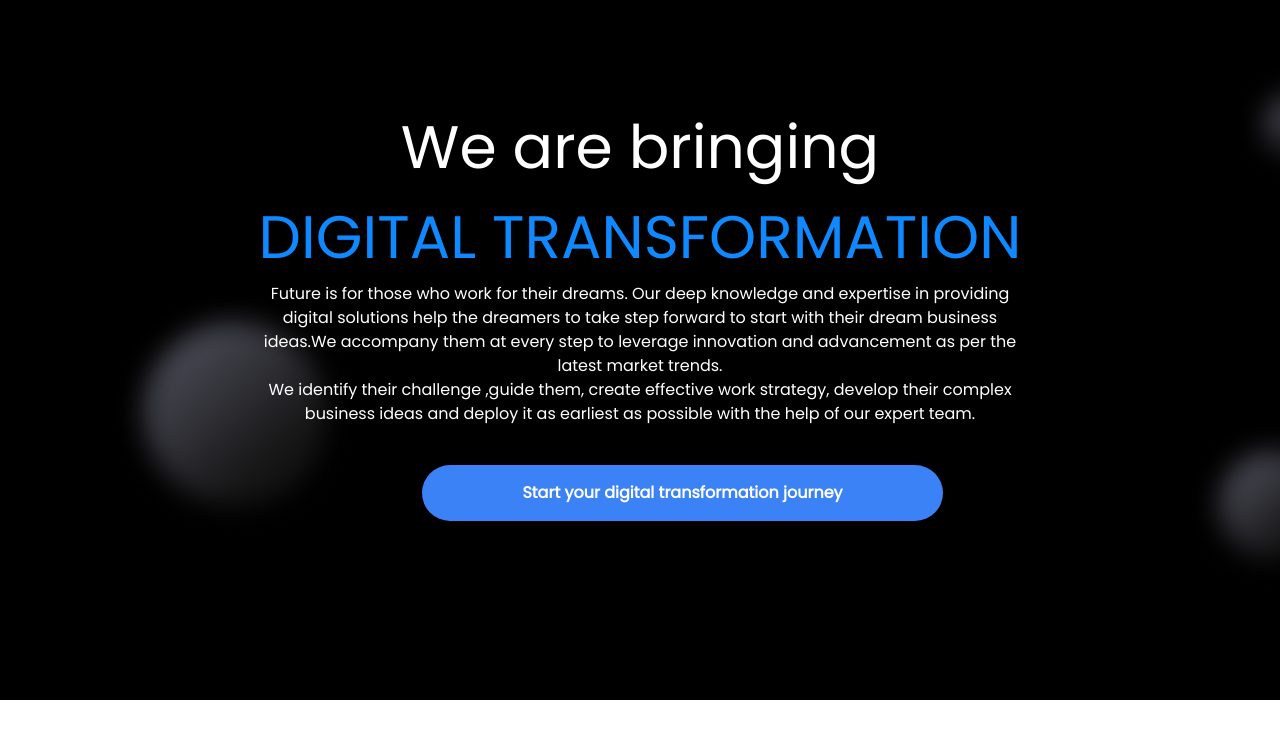
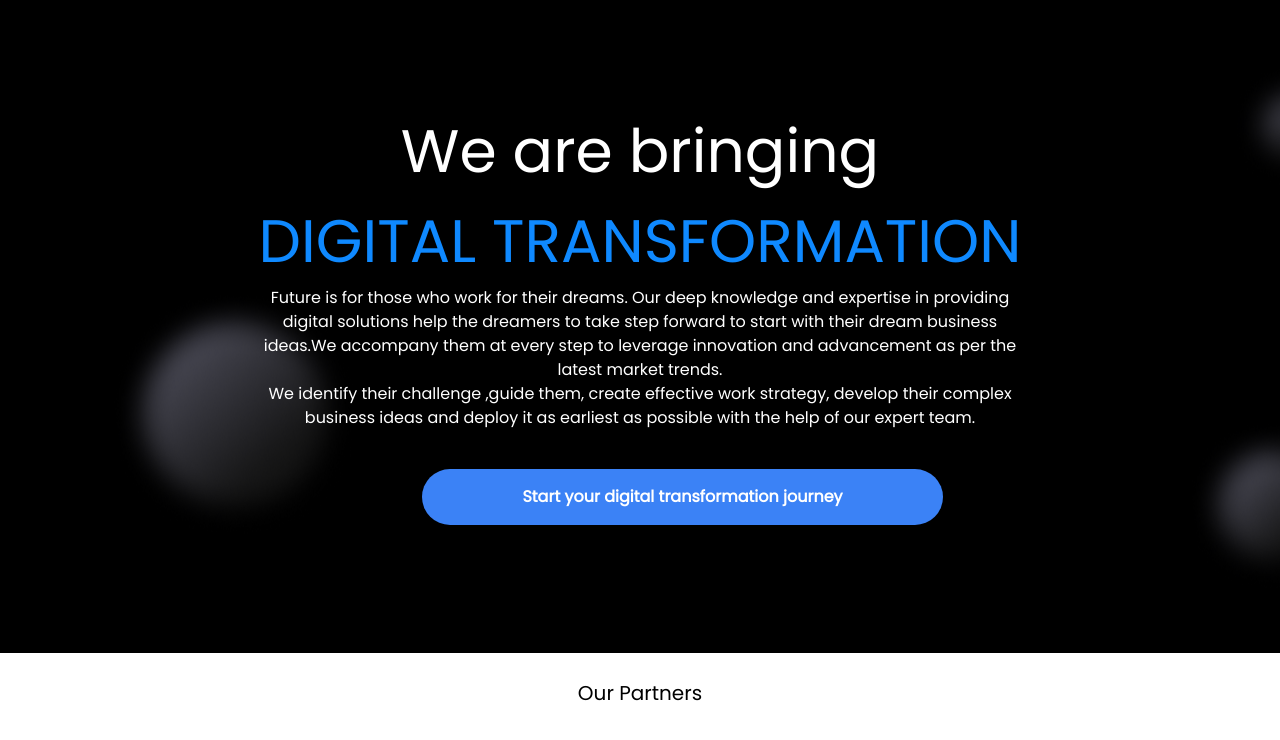
Before and after one commit to bhargavi-005/ShubhchintakWebsite, a Next.js app in the folder shubhchintak-india/: page / in a window 1280 px wide. Shown: the top 740 px of the page. Built offline with nearby package versions, Linux system fonts and the light colour scheme.

Commit message:
fixed section 1

```diff
--- a/shubhchintak-india/src/pages/landing.js
+++ b/shubhchintak-india/src/pages/landing.js
@@ -1,7 +1,8 @@
 import bg from "../../public/images/bg.png";
 function landing(){
     return(
-        <div className="absolute h-[700px]" style={{ backgroundImage: `url(${bg.src})` }}>
+        <div>
+        <div className="relative pb-[10%] pt-1" style={{ backgroundImage: `url(${bg.src})` }}>
             <h1 className="relative mt-[8%] text-center text-white font-xyz text-[60px]">We are bringing</h1>
             <h1 className="relative text-center text-[#0F89FF] font-xyz text-[60px]">DIGITAL TRANSFORMATION</h1>
             <p className="relative text-center text-white text-[16px] ml-[20%] mr-[20%]">Future is for those who work for their dreams. Our deep knowledge and expertise in providing digital solutions
@@ -13,6 +14,12 @@ business ideas and deploy it as earliest as possible with the help of our expert
              Start your digital transformation journey
           </button>
         </div>
+        {/* Next Section */}
+        <div className="mt-[2%]">
+            <h2 className="text-center text-[20px]">Our Partners</h2>
+
+        </div>
+        </div>
     )
 }
 export default landing;
```
